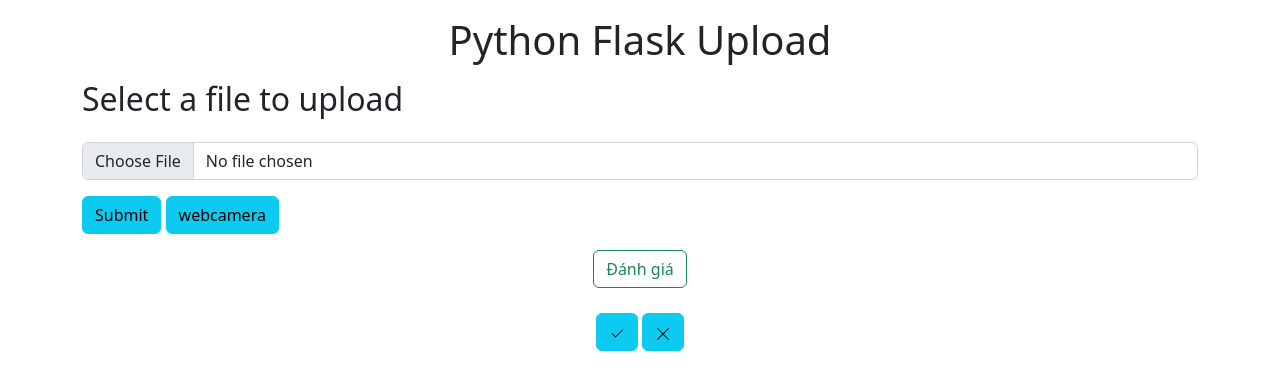
After one commit to lamson11/WebUploadImg, a Flask app: page /modal in a window 1280 px wide. The commit adds this page. Shown: the top 390 px of the page. Run offline with Flask 2, Linux system fonts and the light colour scheme; some libraries are stand-ins or nearby versions.

Commit message:
add DanhGia

```diff
--- a/app.py
+++ b/app.py
@@ -37,7 +37,6 @@ def generate_frames():
 
         yield (b'--frame\r\n'
                b'Content-Type: image/jpeg\r\n\r\n' + frame + b'\r\n')
-
 
 @app.route('/')
 def home():
@@ -89,6 +88,9 @@ def display_image(filename):
 def webcamera():
     return render_template('./camera.html')
 
+@app.route("/modal")
+def modal():
+    return render_template('modal.html')
 
 if __name__ == "__main__":
     app.run()
--- a/templates/index.html
+++ b/templates/index.html
@@ -51,7 +51,10 @@
                 </p>
             </form>
             <div class="col text-center">
-                <button class="btn btn-info" method="post" action="/">Return</button>
+                <a href="{{url_for('modal')}}" class="btn btn-outline-success">Đánh giá</a>
+                <div style="margin-top: 25px;">
+                    {% block modal %}{% endblock %}
+                </div>
             </div>
         </div>
     </div>
@@ -60,5 +63,5 @@
         integrity="sha384-OERcA2EqjJCMA+/3y+gxIOqMEjwtxJY7qPCqsdltbNJuaOe923+mo//f6V8Qbsw3"
         crossorigin="anonymous"></script>
 </body>
-
+{% block script %}{% endblock %}
 </html>
--- /dev/null
+++ b/templates/modal.html
@@ -0,0 +1,23 @@
+{% extends 'index.html' %}
+{% block modal %}
+<div class="col text-center">
+    <button class="btn btn-info" method="post" action="/">
+        <svg xmlns="http://www.w3.org/2000/svg" width="16" height="16" fill="currentColor" class="bi bi-check2" viewBox="0 0 16 16">
+            <path d="M13.854 3.646a.5.5 0 0 1 0 .708l-7 7a.5.5 0 0 1-.708 0l-3.5-3.5a.5.5 0 1 1 .708-.708L6.5 10.293l6.646-6.647a.5.5 0 0 1 .708 0z"/>
+        </svg>
+    </button>
+    <button class="btn btn-info" method="post" action="/">
+        <svg xmlns="http://www.w3.org/2000/svg" width="16" height="16" fill="currentColor" class="bi bi-x-lg" viewBox="0 0 16 16">
+            <path d="M2.146 2.854a.5.5 0 1 1 .708-.708L8 7.293l5.146-5.147a.5.5 0 0 1 .708.708L8.707 8l5.147 5.146a.5.5 0 0 1-.708.708L8 8.707l-5.146 5.147a.5.5 0 0 1-.708-.708L7.293 8 2.146 2.854Z"/>
+        </svg>
+    </button>
+</div>
+{% endblock %}
+{% block script %}
+<script>
+    $(document).ready(function(){
+        console.log("window is loaded")
+        $("#exampleModal").modal("show")
+    })
+</script>
+{% endblock %}
```
